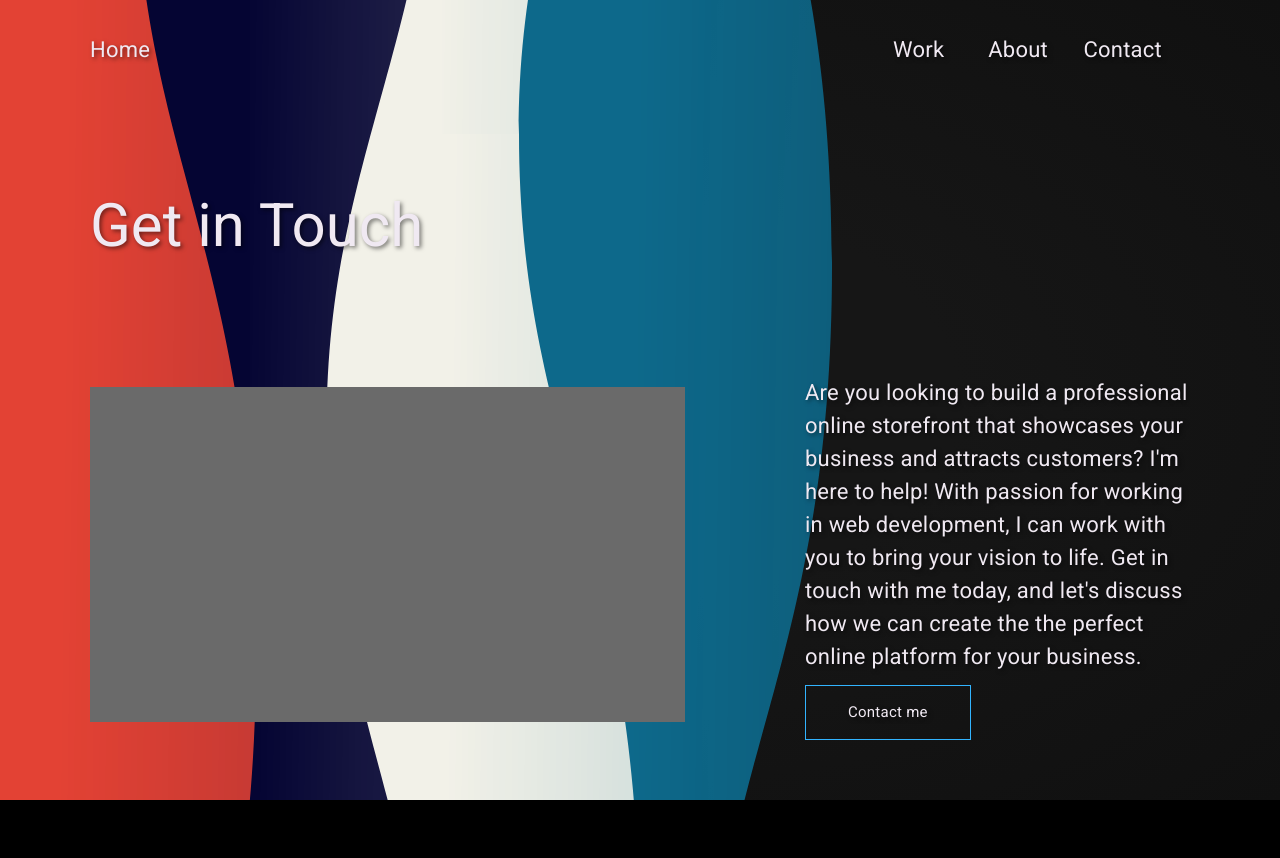
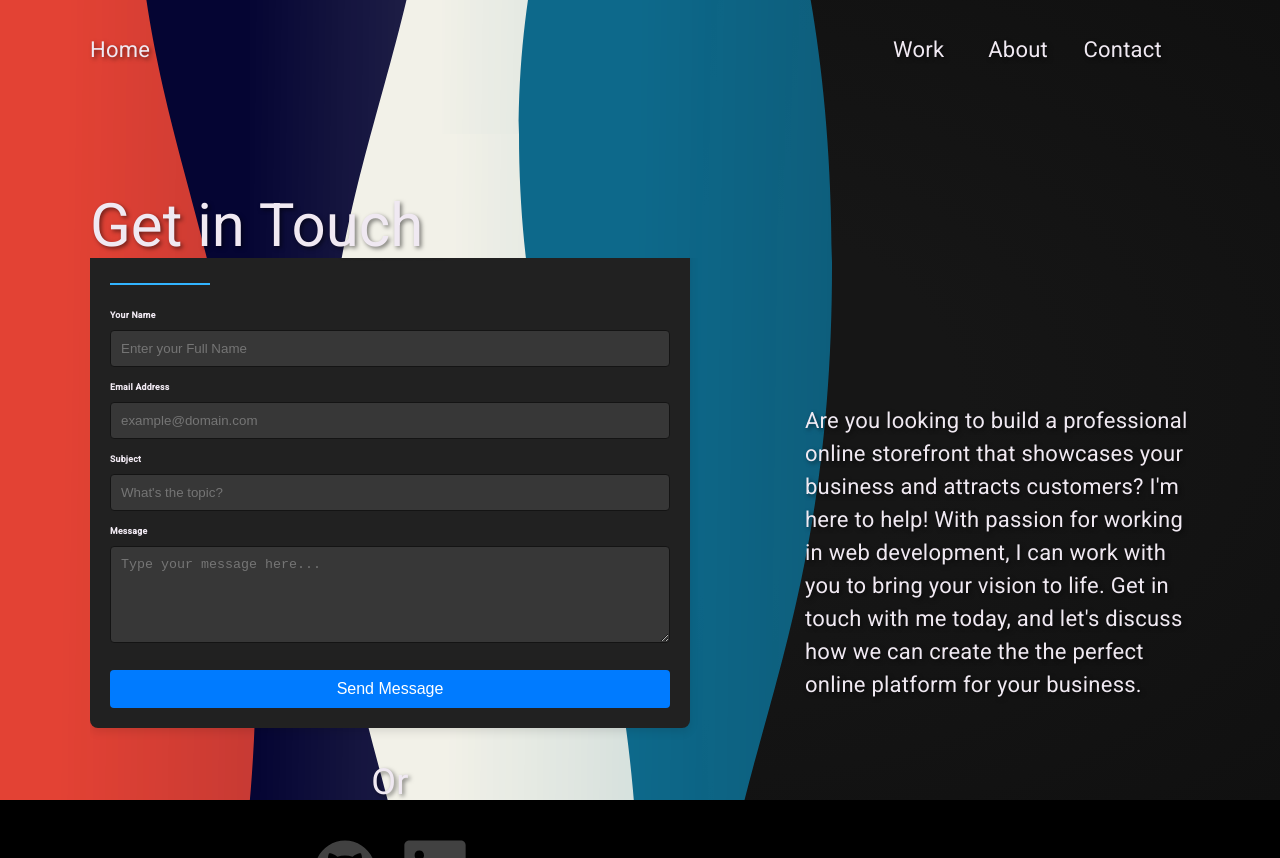
Before and after one commit to j33s3/Portfolio, an Angular app: page /contact in a window 1280 px wide. Built offline with nearby package versions, Linux system fonts and the light colour scheme; no server answers.

Commit message:
Added email form and links to socials on the contact page

```diff
--- a/src/app/contact/contact.component.html
+++ b/src/app/contact/contact.component.html
@@ -18,12 +18,39 @@
                 bring your vision to life. Get in touch with me today, and let's discuss how we can create the
                 the perfect online platform for your business.
                 </p>
-                <a href="#" class="btn">Contact me</a>
             </div>
 
-            <div class="image__box">
+            <!-- <div class="image__box">
                 <img src="../../assets/images/SliderDefault.jpg"/>
+            </div> -->
+
+            <div class="contact__box">
+                <div class="contact__form">
+                    <h2> Contact Me</h2>
+                    <form>
+                        <label for="name">Your Name</label>
+                        <input type="text" id="name" name="name" placeholder="Enter your Full Name" required>
+
+                        <label for="name">Email Address</label>
+                        <input type="email" id="email" name="email" placeholder="example@domain.com" required>
+
+                        <label for="name">Subject</label>
+                        <input type="text" id="subject" name="subject" placeholder="What's the topic?" required>
+
+                        <label for="name">Message</label>
+                        <textarea id="message" name="message" rows="5" placeholder="Type your message here..." required></textarea>
+
+                        <button type="submit">Send Message</button>
+                    </form>
+                </div>
+
+                <h3> Or</h3>
+                <div class="work__links">
+                    <a href="https://github.com/j33s3" class="github" target="_blank"></a>
+                    <a href="https://www.linkedin.com/in/jesse-peterson-6537ab2a8/" class="linkedin" target="_blank"></a>
+                </div>
             </div>
+
         </div>
 
 
--- a/src/app/contact/contact.component.scss
+++ b/src/app/contact/contact.component.scss
@@ -19,7 +19,7 @@ h1 {
     position: relative;
     display: flex;
     flex-direction: row-reverse;
-    align-items: center;
+    justify-content: space-between;
     align-items: center;
     overflow: hidden;
     width: 100vw;
@@ -29,7 +29,7 @@ h1 {
 
 @media (max-width: 900px) {
     .page__content {
-        flex-direction: column-reverse;
+        flex-direction: column;
         align-items: initial;
     }
 }
@@ -40,11 +40,7 @@ h1 {
         padding-top: 15%;
     }
 }
-.image__box {
-    position: relative;
-    margin: var(--gutter-normal);
-    z-index: 100;
-}
+
 
 
 .text__box {
@@ -145,3 +141,117 @@ h1 {
     animation: wave 4s ease infinite;
     z-index: 20;
 }
+
+
+/*  The email contact sheet  */
+
+.contact__box {
+    display: flex;
+    flex-direction: column;
+    align-items: center;
+    position: relative;
+    z-index: 100;
+}
+
+.contact__box h3 {
+    margin: 4rem 0 4rem 0;
+    font-size: var(--font-size-medium-1);
+}
+
+.contact__form {
+    width: 600px;
+    padding: 20px;
+    background: #212121;
+    border-radius: 8px;
+    box-shadow: 0 4px 10px rgba(0, 0, 0, 0.1);
+}
+
+.contact__form h2 {
+    text-align: center;
+    margin-bottom: 20px;
+}
+
+.contact__form label {
+    display: block;
+    margin-top: 10px;
+    font-weight: bold;
+}
+
+
+.contact__form input, .contact__form textarea {
+    width: 100%;
+    max-width: 100%;
+    padding: 10px;
+    margin-top: 5px;
+    color: white;                                       // Font Color
+    background-color: #373737;                          // Input Background
+    border: 1px solid #141414;                          // Border Color
+    border-radius: 4px;
+}
+
+.contact__form button {
+    display: block;
+    width: 100%;
+    padding: 10px;
+    margin-top: 20px;
+    background: #007bff;
+    color: white;
+    border: none;
+    border-radius: 4px;
+    cursor: pointer;
+    font-size: 16px;
+}
+
+.contact__form button:hover {
+    background: #0056b3;
+}
+
+/*  Alternative Contact Links */
+
+.work__links {
+    display: flex;
+    align-items: center;
+}
+
+.github {
+    margin-right: 10px;
+    mask: url('../../assets/images/github.svg') no-repeat;
+    -webkit-mask: url('../../assets/images/github.svg') no-repeat;
+}
+
+.linkedin {
+    margin-left: 10px;
+    mask: url('../../assets/images/linkedin.svg') no-repeat;
+    -webkit-mask: url('../../assets/images/linkedin.svg') no-repeat;
+}
+
+.github, .linkedin{
+    display: block;
+    height: 7rem;
+    width: 7rem;
+    transition: all .3s;
+    position: relative;
+
+
+    background: linear-gradient(to right, #414141 20%, #414141 80%);
+
+    mask-size: contain;
+    -webkit-mask-size: contain;
+}
+
+
+
+
+
+.linkedin:hover, .github:hover {
+    transform: scale(1.2);
+}
+
+.work__code-wrapper {
+    display: inline-block;
+    transition: transform 0.3s ease;
+}
+
+.work__code-wrapper:hover {
+    transform: scale(1.1);
+}
```
Also changed, not shown: 1 other file (tests, documents, lock files or other folders).
